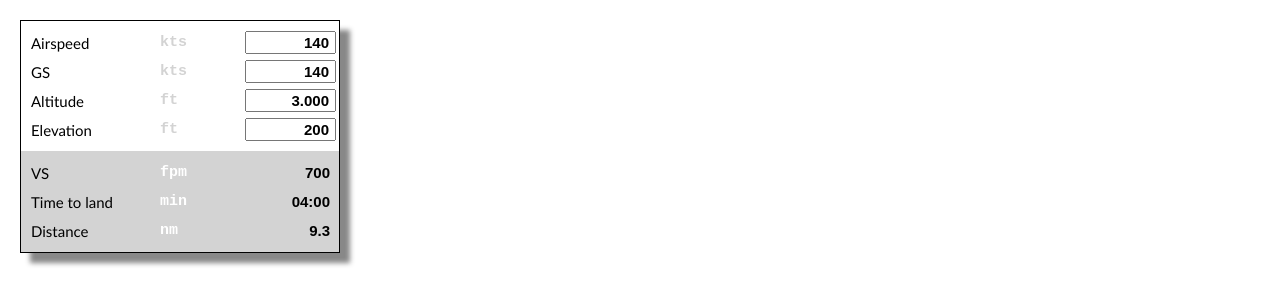
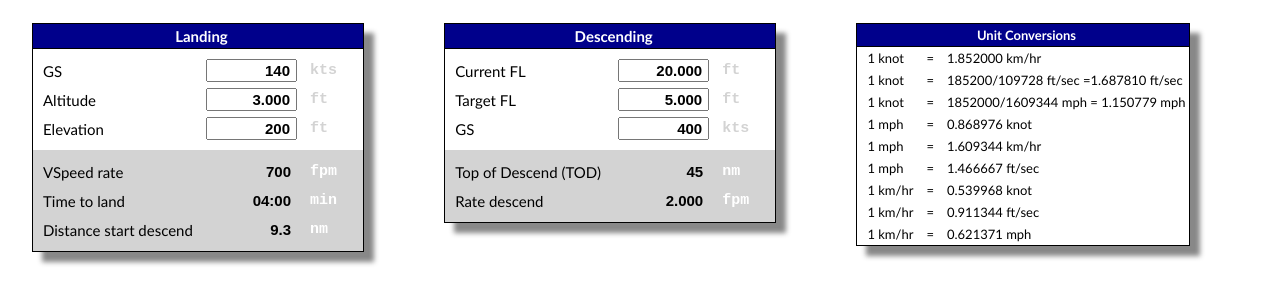
Before and after one commit to ualter/aviation, a plain HTML site: page index.html in a window 1280 px wide. Drawn offline with nearby package versions, Linux system fonts and the light colour scheme; files that its build step writes are made by us from their sources.

Commit message:
Update index.html

```diff
--- a/index.html
+++ b/index.html
@@ -1,59 +1,148 @@
 <!doctype html>
+<!--
+
+	Sources:
+	http://www.airliners.net/aviation-forums/tech_ops/read.main/40042/  (Descending Formula)
+
+-->
 <html>
 <head>
   <link rel="stylesheet" type="text/css" href="css/aviation.css">
   <script src="http://code.jquery.com/jquery-1.11.3.min.js"></script>
 </head>
 <body>
-	<table cellspacing="0" cellpadding="3" width="320px">
+	<table style='border:0px; width: 100%; box-shadow:0px 0px 0px #888888'>
 		<tr>
-			<td class="tdtop" width="150px">Airspeed</td>
+			<td valign="top">
+
+				<table cellspacing="0" cellpadding="3" id="tbLanding" style="display:none;">
+					<tr>
+						<td class="tdheader" colspan="3" align="center">Landing</td>
+					</tr>
+					<!--
+					<tr>
+						<td class="tdtop" width="200px">Airspeed</td>
 						<td class="tdunit tdtop" width="100px">kts</td>
-			<td class="tdinput tdtop"><input type="text" class="numeric" maxlength="3" id="airspeed" value="140"/></td>
+						<td class="tdinput tdtop"><input type="text" class="numeric" maxlength="3" id="landingAirspeed" value="140"/></td>
 					</tr>
+					-->
 					<tr>
-			<td>GS</td>
-			<td class="tdunit">kts</td>
-			<td class="tdinput"><input type="text" class="numeric" maxlength="3" id="gs" value="140"/></td>
+						<td width="150px" class="tdtop">GS</td>
+						<td width="20px" class="tdinput tdtop"><input type="text" class="numeric" maxlength="3" id="landingGs" value="140"/></td>
+						<td width="50px" class="tdunit tdtop">kts</td>
 					</tr>
 					<tr>
 						<td>Altitude</td>
+						<td class="tdinput"><input type="text" class="numeric numeric5digits" maxlength="6" id="landingAltitude" value="3.000"/></td>
 						<td class="tdunit">ft</td>
-			<td class="tdinput"><input type="text" class="numeric numeric5digits" maxlength="6" id="altitude" value="3.000"/></td>
 					</tr>
 					<tr>
 						<td class="tdbottom">Elevation</td>
+						<td class="tdinput tdbottom"><input type="text" class="numeric numeric5digits" maxlength="6" id="landingElevation" value="200"/></td>
 						<td class="tdunit tdbottom" >ft</td>
-			<td class="tdinput tdbottom"><input type="text" class="numeric numeric5digits" maxlength="6" id="elevation" value="200"/></td>
 					</tr>
 					<tr class="labelReadOnly">
-			<td class="tdtop">VS</td>
+						<td class="tdtop">VSpeed rate</td>
+						<td class="tdtop tdinput"><input type="text" class="numeric numeric5digits readOnly" maxlength="6" id="landingVs" readonly/></td>
 						<td class="tdtop tdunitreadonly">fpm</td>
-			<td class="tdtop tdinput"><input type="text" class="numeric numeric5digits readOnly" maxlength="6" id="vs" readonly/></td>
 					</tr>
 					<tr class="labelReadOnly">
 						<td>Time to land</td>
+						<td class="tdinput"><input type="text" class="time readOnly" id="landingtimeToLand" readonly/></td>
 						<td class="tdunitreadonly">min</td>
-			<td class="tdinput"><input type="text" class="time readOnly" id="timeToLand" readonly/></td>
 					</tr>
 					<tr class="labelReadOnly">
-			<td class="tdbottom">Distance</td>
+						<td class="tdbottom">Distance start descend</td>
+						<td class="tdbottom tdinput"><input type="text" class="numeric readOnly" id="landingDistance" readonly/></td>
 						<td class="tdbottom tdunitreadonly">nm</td>
-			<td class="tdbottom tdinput"><input type="text" class="numeric readOnly" id="distance" readonly/></td>
 					</tr>
 				</table>
+			</td>
+			<td valign="top">
+				<table cellspacing="0" cellpadding="3" id="tbDescending" style="display:none;">
+					<tr>
+						<td class="tdheader" colspan="3" align="center">Descending</td>
+					</tr>
+					<tr>
+						<td width="150px" class="tdtop">Current FL</td>
+						<td width="50px" class="tdtop tdinput"><input type="text" class="numeric numeric5digits" maxlength="6" id="descendingCurrentFL" value="20.000"/></td>
+						<td width="50px" class="tdtop tdunit">ft</td>
+					</tr>
+					<tr>
+						<td>Target FL</td>
+						<td class="tdinput"><input type="text" class="numeric numeric5digits" maxlength="6" id="descendingTargetFL" value="5.000"/></td>
+						<td class="tdunit">ft</td>
+					</tr>
+					<tr>
+						<td class="tdbottom">GS</td>
+						<td class="tdbottom tdinput"><input type="text" class="numeric" maxlength="3" id="descendingGs" value="400"/></td>
+						<td class="tdbottom tdunit">kts</td>
+					</tr>
+					<tr class="labelReadOnly">
+						<td class="tdtop">Top of Descend (TOD)</td>
+						<td class="tdtop tdinput"><input type="text" class="numeric readOnly" id="descendingDistance" readonly/></td>
+						<td class="tdtop tdunitreadonly">nm</td>
+					</tr>
+					<tr class="labelReadOnly">
+						<td class="tdbottom">Rate descend</td>
+						<td class="tdbottom tdinput"><input type="text" class="numeric numeric5digits readOnly" maxlength="6" id="descendingVs" readonly/></td>
+						<td class="tdbottom tdunitreadonly">fpm</td>
+					</tr>
+				</table>
+			</td>
+			<td valign="top">
+				<table cellspacing="0" cellpadding="3" style="font-size:13px;display:none;" id="tbUnits">
+					<tr>
+						<td class="tdheader" colspan="3" align="center">Unit Conversions</td>
+					</tr>
+					<tr>
+						 <td>1 knot</td><td>=</td><td>1.852000 km/hr</td>
+					</tr>
+					<tr>
+						 <td>1 knot </td><td>=</td><td>185200/109728 ft/sec =1.687810 ft/sec</td>
+					</tr>
+					<tr>
+						 <td>1 knot </td><td>=</td><td>1852000/1609344 mph = 1.150779 mph</td>
+					</tr>
+					<tr>
+						 <td>1 mph  </td><td>=</td><td>0.868976 knot</td>
+					</tr>
+					<tr>
+						 <td>1 mph  </td><td>=</td><td>1.609344 km/hr</td>
+					</tr>
+					<tr>
+						 <td>1 mph  </td><td>=</td><td>1.466667 ft/sec</td>
+					</tr>
+					<tr>
+						 <td>1 km/hr</td><td>=</td><td>0.539968 knot</td>
+					</tr>
+					<tr>
+						 <td>1 km/hr</td><td>=</td><td>0.911344 ft/sec</td>
+					</tr>
+					<tr>
+						 <td>1 km/hr</td><td>=</td><td>0.621371 mph</td>
+					</tr>
+				</table>
+			</td>
+		</tr>
+	</table>
+
 	<script>
-		$('#gs').bind("change keyup",calculateVS);
-		$('#altitude').bind("change keyup",calculateTimeToLand);
-		$('#altitude').bind("change keyup",calculateDistanceToLand);
-		$('#elevation').bind("change keyup",calculateTimeToLand);
-		$('#elevation').bind("change keyup",calculateDistanceToLand);
+		$('#landingGs').bind("change keyup",calculateVS);
+		$('#landingAltitude').bind("change keyup",calculateTimeToLand);
+		$('#landingAltitude').bind("change keyup",calculateDistanceToLand);
+		$('#landingElevation').bind("change keyup",calculateTimeToLand);
+		$('#landingElevation').bind("change keyup",calculateDistanceToLand);
+
+		$('#descendingCurrentFL').bind("change keyup",calculateStartDistanceDescend);
+		$('#descendingTargetFL').bind("change keyup",calculateStartDistanceDescend);
+		$('#descendingGs').bind("change keyup",calculateRateDescend);
 
 		$("input[type='text']").click(function () {
 		   $(this).select();
 		});
 
-		$('.numeric5digits').bind('change keyup', function (event) {
+		$('.numeric5digits').bind('change', function (event) {
 			 if ( $(this).val().length > 0 ) {
 				 var n = parseInt($(this).val().replace(/\D/g,''),10);
 				 $(this).val(n.toLocaleString('pt-BR'));
@@ -64,24 +153,43 @@
 			this.value = this.value.replace(/[^0-9]/g, '');
 		});
 
+		function calculateStartDistanceDescend() {
+			var currentFL = Number($('#descendingCurrentFL').val().replace(/\./g,''));
+			var targetFL  = Number($('#descendingTargetFL').val().replace(/\./g,''));
+
+			var diff = ((currentFL - targetFL) / 1000) * 3;
+			$('#descendingDistance').val(Number(diff).toLocaleString('pt-BR'));
+		}
+
+		function calculateRateDescend() {
+			var descendingGs = $('#descendingGs').val().replace(/\./g,'');
+			var rate = Number(descendingGs) / 2;
+			if ( rate > 0 )  {
+			    rate = String(rate) + "0";
+				$('#descendingVs').val(Number(rate).toLocaleString('pt-BR'));
+			} else {
+				$('#descendingVs').val('');
+			}
+		}
+
 		function calculateVS() {
-			var gs = $('#gs').val();
-			var vs = Number(gs) * 5;
-			if ( vs > 0 )  {
-				$('#vs').val(vs.toLocaleString('pt-BR'));
+			var landingGs = $('#landingGs').val();
+			var landingVs = Number(landingGs) * 5;
+			if ( landingVs > 0 )  {
+				$('#landingVs').val(landingVs.toLocaleString('pt-BR'));
 			} else {
-				$('#vs').val('');
+				$('#landingVs').val('');
 			}
 		}
 
 		function calculateTimeToLand() {
-			var altitude  = Number($('#altitude').val().replace(/\./g,''));
-			var elevation = Number($('#elevation').val().replace(/\./g,''));
-			var vs        = Number($('#vs').val());
-			var gs        = Number($('#gs').val());
+			var landingAltitude  = Number($('#landingAltitude').val().replace(/\./g,''));
+			var landingElevation = Number($('#landingElevation').val().replace(/\./g,''));
+			var landingVs        = Number($('#landingVs').val().replace(/\./g,''));
+			var landingGs        = Number($('#landingGs').val().replace(/\./g,''));
 
-			if ( altitude > 0 && (altitude > elevation) && gs > 0 ) {
-				var timeInMinutes = (Number(altitude) - Number(elevation)) / Number(vs);
+			if ( landingAltitude > 0 && (landingAltitude > landingElevation) && landingGs > 0 ) {
+				var timeInMinutes = (Number(landingAltitude) - Number(landingElevation)) / Number(landingVs);
 				var minutes = parseInt(timeInMinutes);
 				var seconds = parseInt((timeInMinutes - parseInt(timeInMinutes)) * 60);
 				if ( seconds >= 60 ) {
@@ -89,30 +197,42 @@
 					seconds = seconds - 60;
 				}
 				var time = ("0" + minutes).slice(-2) + ":" + ("0" + seconds).slice(-2);
-				$('#timeToLand').val(time);
+				$('#landingtimeToLand').val(time);
 			} else {
-				$('#timeToLand').val('');
+				$('#landingtimeToLand').val('');
 			}
 		}
 
 		function calculateDistanceToLand() {
-			var altitude  = Number($('#altitude').val().replace(/\./g,''));
-			var elevation = Number($('#elevation').val().replace(/\./g,''));
-			var vs        = Number($('#vs').val());
-			var gs        = Number($('#gs').val());
+			var landingAltitude  = Number($('#landingAltitude').val().replace(/\./g,''));
+			var landingElevation = Number($('#landingElevation').val().replace(/\./g,''));
+			var landingVs        = Number($('#landingVs').val().replace(/\./g,''));
+			var landingGs        = Number($('#landingGs').val().replace(/\./g,''));
 
-			if ( altitude > 0 && (altitude > elevation) && gs > 0 ) {
-				var timeInMinutes = (Number(altitude) - Number(elevation)) / Number(vs);
-				var distanceToLand = (Number(gs) * timeInMinutes) / 60;
-				$('#distance').val(distanceToLand.toFixed(1));
+			if ( landingAltitude > 0 && (landingAltitude > landingElevation) && landingGs > 0 ) {
+				var timeInMinutes = (Number(landingAltitude) - Number(landingElevation)) / Number(landingVs);
+				var distanceToLand = (Number(landingGs) * timeInMinutes) / 60;
+				$('#landingDistance').val(distanceToLand.toFixed(1));
 			} else {
-				$('#distance').val('');
+				$('#landingDistance').val('');
 			}
 		}
 
 		calculateVS();
 		calculateTimeToLand();
 		calculateDistanceToLand();
+		calculateStartDistanceDescend();
+		calculateRateDescend();
+
+		$(document).ready(function(){
+				$("#tbLanding").fadeIn(1000);
+				$("#tbDescending").fadeIn(1500);
+				$("#tbUnits").fadeIn(2000);
+				/*$("#tbLanding").animate({
+					left: '250px',
+					opacity: '1',
+				});*/
+		});
 	</script>
 </body>
 </html>
```
Lines whose indentation alone changed are shown as unchanged.
